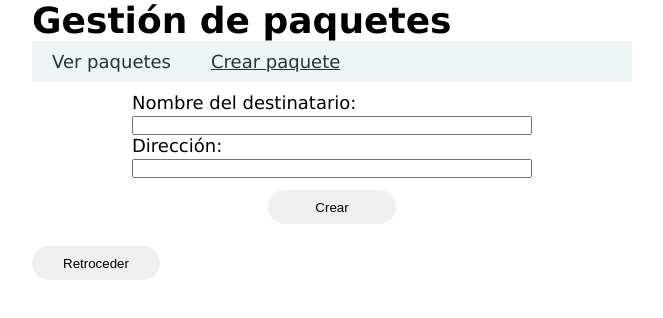
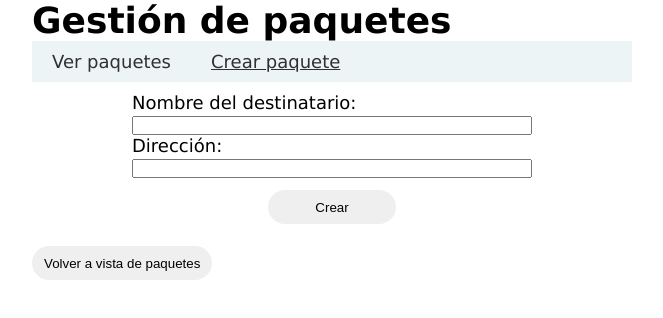
Before and after one commit to SebPal1879/app-quind.io, a React (Vite) app in the folder app_frontend/: page /paquetes/crear in a window 1280 px wide. Shown: the top 318 px of the page, without its empty margins (308-971 px from the left). Built offline with nearby package versions, Linux system fonts and the light colour scheme.

Commit message:
feat(React): agrega botón reusable para ir a página ver-todos desde otras páginas

```diff
--- /dev/null
+++ b/app_frontend/src/components/BotonListaPaquetes.jsx
@@ -0,0 +1,12 @@
+import { useNavigate } from "react-router-dom";
+
+function BotonListaPaquetes() {
+  const navigate = useNavigate();
+  return (
+    <button className="button" onClick={() => navigate("/paquetes/ver-todos")}>
+      Volver a vista de paquetes
+    </button>
+  );
+}
+
+export default BotonListaPaquetes;
--- a/app_frontend/src/components/CrearPaquete.jsx
+++ b/app_frontend/src/components/CrearPaquete.jsx
@@ -4,6 +4,7 @@ import axios from "axios";
 import BACKEND_URL from "../api/backendUrl";
 
 import style from "../styles/Crear.module.css";
+import BotonListaPaquetes from "./BotonListaPaquetes";
 
 const URL = `${BACKEND_URL}paquetes/`;
 
@@ -36,6 +37,7 @@ function CrearPaquete() {
   }
 
   return (
+    <div>
       <div className={style.container}>
         <form onSubmit={crearPaquete} className={style.form}>
           <div>
@@ -65,6 +67,8 @@ function CrearPaquete() {
           </div>
         </form>
       </div>
+      <BotonListaPaquetes />
+    </div>
   );
 }
 
--- a/app_frontend/src/components/Layout.jsx
+++ b/app_frontend/src/components/Layout.jsx
@@ -1,10 +1,8 @@
-import { Outlet, Link, NavLink, useNavigate } from "react-router-dom";
+import { Outlet, Link, NavLink } from "react-router-dom";
 
 import styles from "../styles/Layout.module.css";
 
 function Layout() {
-  const navigate = useNavigate();
-
   return (
     <div>
       <nav className={styles.nav}>
@@ -18,9 +16,6 @@ function Layout() {
         </ul>
       </nav>
       <Outlet />
-      <button className="button" onClick={() => navigate(-1)}>
-        Retroceder
-      </button>
     </div>
   );
 }
--- a/app_frontend/src/components/VerPaquete.jsx
+++ b/app_frontend/src/components/VerPaquete.jsx
@@ -1,4 +1,4 @@
-import { useNavigate, useParams } from "react-router-dom";
+import { useParams } from "react-router-dom";
 import BACKEND_URL from "../api/backendUrl";
 import { useEffect, useState } from "react";
 import axios from "axios";
@@ -7,6 +7,7 @@ import Modal from "react-modal";
 
 import styleTabla from "../styles/Tabla.module.css";
 import style from "../styles/VerPaquete.module.css";
+import BotonListaPaquetes from "./BotonListaPaquetes";
 
 const modalStyles = {
   content: {
@@ -24,7 +25,6 @@ const modalStyles = {
 function VerPaquete() {
   const { id } = useParams();
   const [paquete, setPaquete] = useState("");
-  const navigate = useNavigate();
 
   const [showModal, setShowModal] = useState(false);
 
@@ -88,12 +88,7 @@ function VerPaquete() {
           </table>
 
           <div className={style.menuBotones}>
-            <button
-              className="button"
-              onClick={() => navigate("/paquetes/ver-todos")}
-            >
-              Volver a vista de paquetes
-            </button>
+            <BotonListaPaquetes />
 
             {paquete.estado !== "Entregado" && (
               <button
--- a/app_frontend/src/components/VerTodosPaquetes.jsx
+++ b/app_frontend/src/components/VerTodosPaquetes.jsx
@@ -3,6 +3,7 @@ import axios from "axios";
 
 import ListaPaquetes from "./ListaPaquetes";
 import BACKEND_URL from "../api/backendUrl";
+import BotonListaPaquetes from "./BotonListaPaquetes";
 
 const URL = `${BACKEND_URL}paquetes/`;
 
--- a/app_frontend/src/styles/Layout.module.css
+++ b/app_frontend/src/styles/Layout.module.css
@@ -27,6 +27,7 @@
   border: 0;
   min-height: 34px;
   min-width: 128px;
+  padding: 0 12px;
 }
 
 :global(.button:hover) {
```
Also changed, not shown: 1 other file (tests, documents, lock files or other folders). Lines whose indentation alone changed are shown as unchanged.
